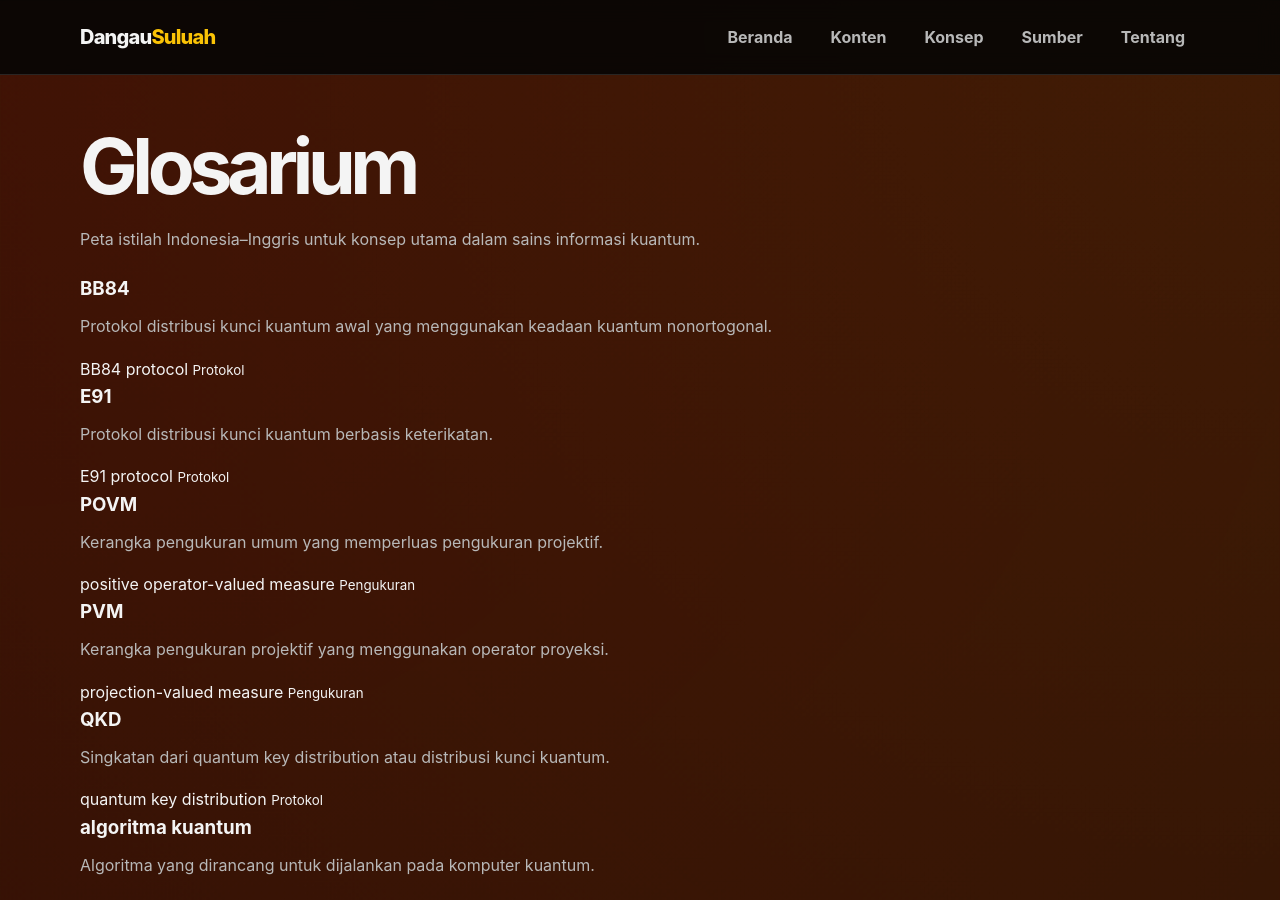
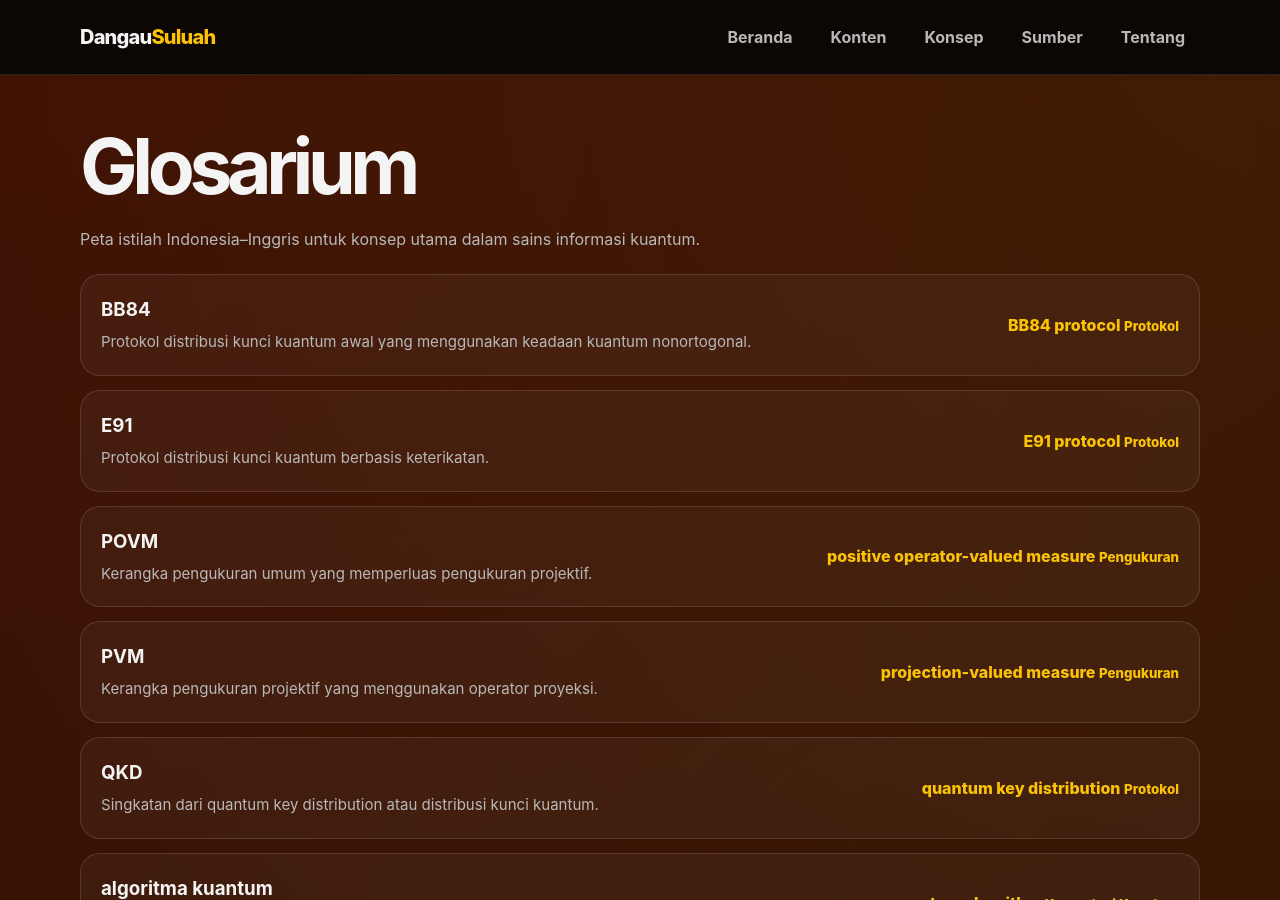
Before and after one commit to dangausuluah/dangausuluah.github.io, a Jekyll site: the page built from glosarium.md, in a window 1280 px wide and 900 px high. Built offline with Jekyll 4.4.1, drawn with Linux system fonts in a browser that asks for light colours.

Commit message:
Update glosarium.md

```diff
--- a/glosarium.md
+++ b/glosarium.md
@@ -9,17 +9,17 @@ permalink: /glosarium/
   <p>Peta istilah Indonesia–Inggris untuk konsep utama dalam sains informasi kuantum.</p>
 </div>
 
-<div class="glossary-list">
+<div class="content-list glossary-list">
   {% assign terms = site.data.glossary | sort: "id_term" %}
 
   {% for term in terms %}
-    <div class="glossary-item" id="{{ term.id }}">
+    <div class="content-item glossary-item" id="{{ term.id }}">
       <div>
         <h3>{{ term.id_term }}</h3>
         <p>{{ term.definition }}</p>
       </div>
 
-      <div class="glossary-meta">
+      <div class="content-meta glossary-meta">
         <span>{{ term.en_term }}</span>
         <small>{{ term.category }}</small>
       </div>
```
